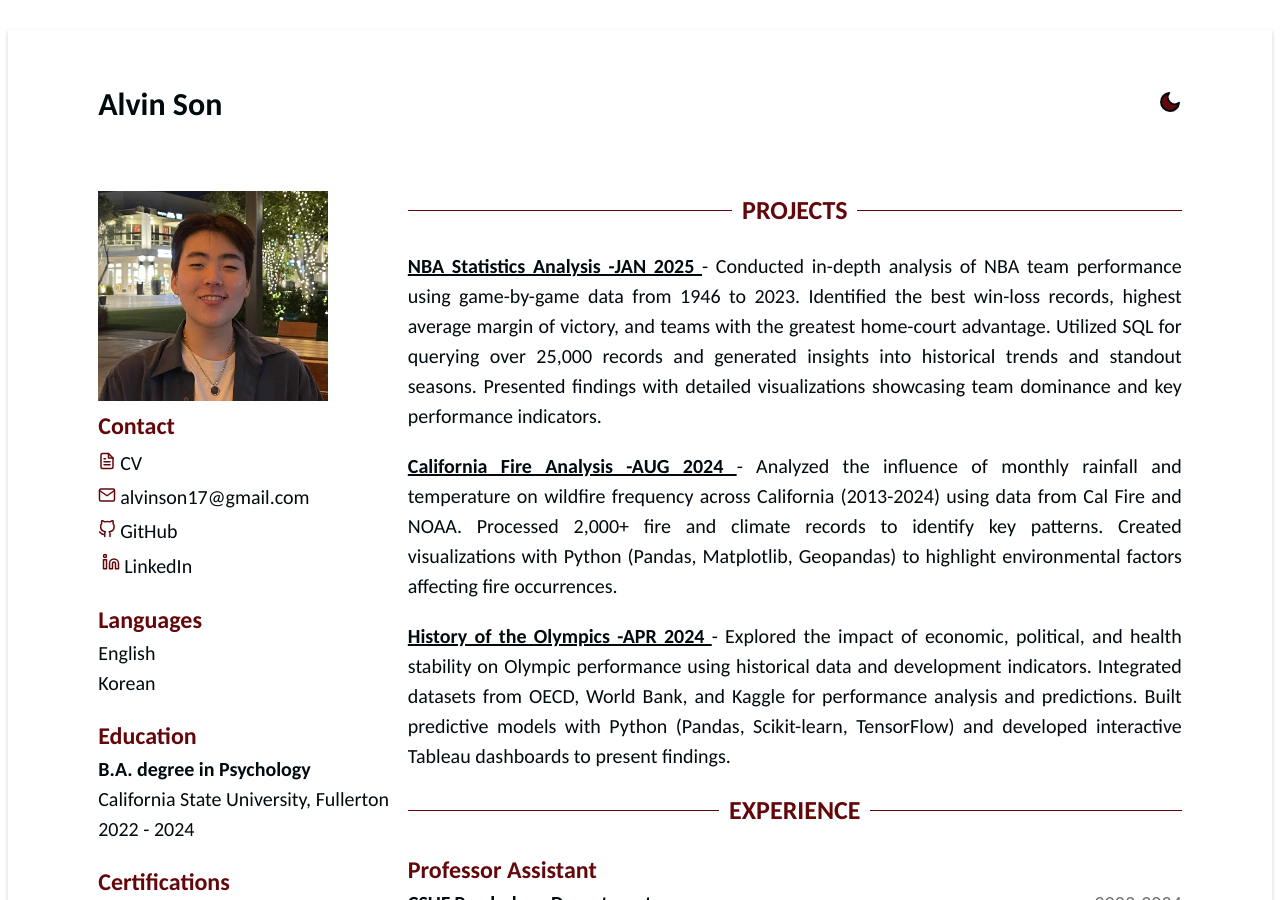
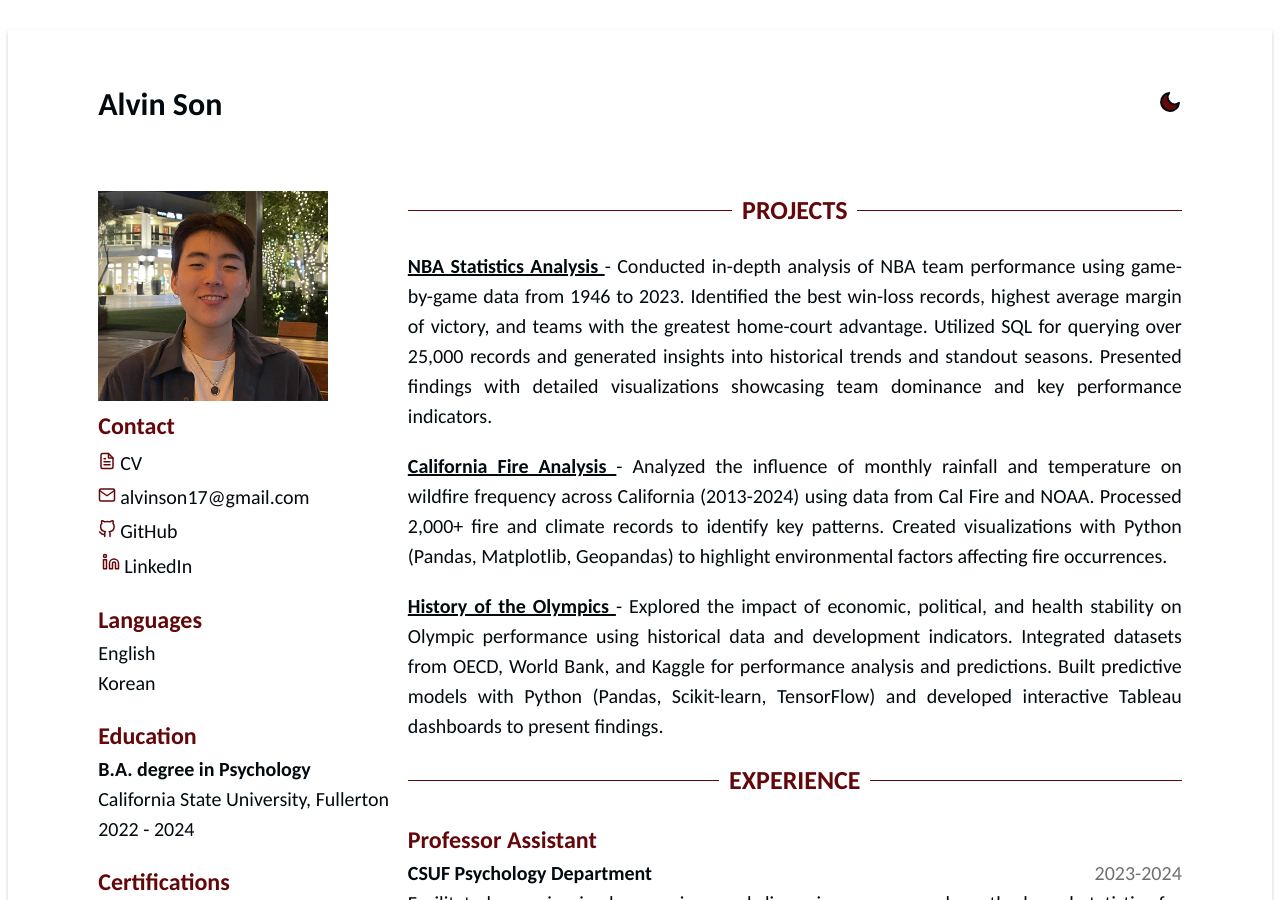
Before and after one commit to Alvin-Son/Alvin-Son.github.io, a Jekyll site: the page built from index.html, in a window 1280 px wide and 900 px high. Built offline with Jekyll 4.4.1, drawn with Linux system fonts in a browser that asks for light colours.

Commit message:
Update data.yml

```diff
--- a/_data/data.yml
+++ b/_data/data.yml
@@ -50,19 +50,19 @@ skills:
 
 # Projects
 projects:
-  - title: NBA Statistics Analysis -JAN 2025
+  - title: NBA Statistics Analysis
     link: https://github.com/Alvin-Son/NBA-Data-Analysis
     time: Jan 2025
     details: |
       Conducted in-depth analysis of NBA team performance using game-by-game data from 1946 to 2023. Identified the best win-loss records, highest average margin of victory, and teams with the greatest home-court advantage. Utilized SQL for querying over 25,000 records and generated insights into historical trends and standout seasons. Presented findings with detailed visualizations showcasing team dominance and key performance indicators.
 
-  - title: California Fire Analysis -AUG 2024
+  - title: California Fire Analysis
     link: https://github.com/Alvin-Son/california_fire_analysis
     time: Apr 2024
     details: |
       Analyzed the influence of monthly rainfall and temperature on wildfire frequency across California (2013-2024) using data from Cal Fire and NOAA. Processed 2,000+ fire and climate records to identify key patterns. Created visualizations with Python (Pandas, Matplotlib, Geopandas) to highlight environmental factors affecting fire occurrences.
 
-  - title: History of the Olympics -APR 2024
+  - title: History of the Olympics
     link: https://github.com/Alvin-Son/Project_Olympian
     time: Aug 2024
     details: |
```
